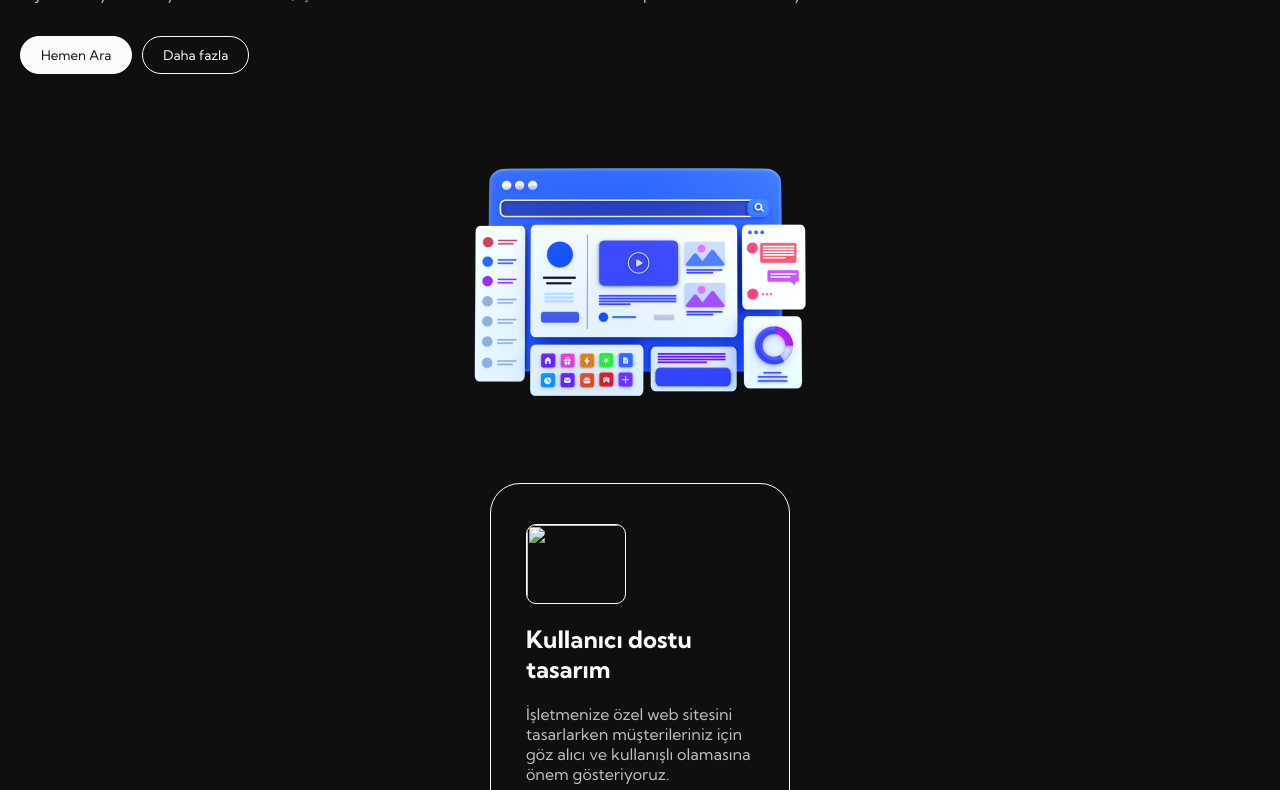
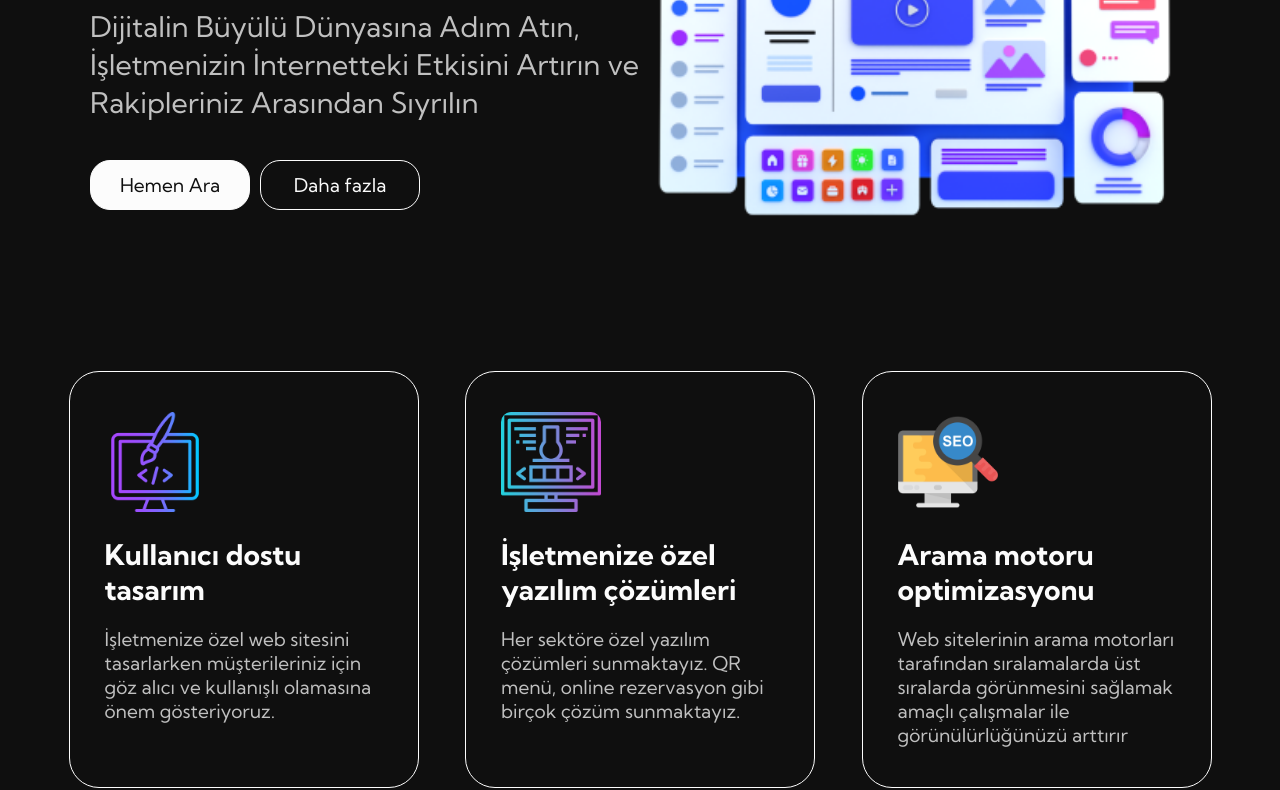
Before and after one commit to tsoysal/soysal-media-agency-website, a plain HTML site: page index.html in a window 1280 px wide. Shown: the part 267-1057 px from the top of the page. Drawn offline with Linux system fonts and the light colour scheme.

Commit message:
Add responsiveness

```diff
--- a/index.html
+++ b/index.html
@@ -13,11 +13,11 @@
     <link rel="stylesheet" href="style.css" />
   </head>
   <body>
-    <nav>
+    <nav class="container">
       <h1 class="logo">Soysal Media</h1>
       <button class="black-bg-btn">Hemen Ara</button>
     </nav>
-    <header>
+    <header class="container">
       <main class="content">
         <h1>
           <span class="first-line">İşletmenizi internete taşıyın</span>
@@ -38,7 +38,7 @@
     </header>
     <section class="features">
       <div class="feature">
-        <img src="" alt="" />
+        <img src="images/web-design.png" alt="" />
         <h2>Kullanıcı dostu tasarım</h2>
         <p>
           İşletmenize özel web sitesini tasarlarken müşterileriniz için göz
@@ -46,7 +46,7 @@
         </p>
       </div>
       <div class="feature">
-        <img src="" alt="" />
+        <img src="images/programming.png" alt="" />
         <h2>İşletmenize özel yazılım çözümleri</h2>
         <p>
           Her sektöre özel yazılım çözümleri sunmaktayız. QR menü, online
@@ -54,10 +54,10 @@
         </p>
       </div>
       <div class="feature">
-        <img src="" alt="" />
+        <img src="images/search-engine-optimization.png" alt="" />
         <h2>Arama motoru optimizasyonu</h2>
         <p>
-          web sitelerinin arama motorları tarafından sıralamalarda üst sıralarda
+          Web sitelerinin arama motorları tarafından sıralamalarda üst sıralarda
           görünmesini sağlamak amaçlı çalışmalar ile görünülürlüğünüzü arttırır
         </p>
       </div>
--- a/style.css
+++ b/style.css
@@ -25,6 +25,7 @@ body {
 .black-bg-btn {
     background-color: inherit;
     color: var(--white-color);
+    cursor: pointer;
 }
 
 .white-bg-btn {
@@ -37,14 +38,19 @@ button {
     padding: 10px 20px;
     border-radius: 20px;
     border: 1px solid var(--white-color);
+    cursor: pointer;
 }
 
 
 
 /* Nav Section */
 
+.container {
+    max-width: 600px;
+    margin-inline: auto;
+}
+
 nav {
-    max-width: 1200px;
     display: flex;
     justify-content: space-between;
     margin: 0 auto;
@@ -68,13 +74,15 @@ header {
 }
 
 .content h1{
-    font-size: 38px;
+    font-size: 3rem;
     line-height: 2.2rem;
+    margin-bottom: 2rem;
 }
 
 .content .first-line {
     display: block;
-    font-size: 26px;
+    font-size: 1.5rem;
+    margin-bottom: .8rem;
 }
 
 .content .second-line {
@@ -83,14 +91,22 @@ header {
 
 .content p {
     color: var(--gray-color);
-    margin: 30px 0;
+    margin-bottom: 2rem;
     line-height: 25px;
+    font-size: 1.2rem;
 }
 
 
 .buttons {
     display: flex;
     gap: 10px;
+}
+
+.buttons button {
+    width: 300px;
+    height: 50px;
+    font-size: 1.2rem;
+    cursor: pointer;
 }
 
 .main-image {
@@ -118,13 +134,11 @@ header {
     border: 1px solid var(--white-color);
     border-radius: 30px;
     padding: 40px 35px;
-    width: 300px;
+    max-width: 350px;
 }
 
 .feature img {
-    width: 100px;
-    height: 80px;
-    border: 1px solid var(--white-color);
+    height: 100px;
     border-radius: 10px;
     margin-bottom: 20px;
 }
@@ -154,3 +168,101 @@ footer p {
     text-align: center;
     padding: 20px 0;
 }
+
+
+@media screen and (min-width: 992px){
+    :root {
+        font-size: 19px;
+    }
+
+    .container {
+        max-width: 960px;
+    }
+
+    header {
+        flex-direction: row;
+        gap: 0;
+        justify-content: space-between;
+        align-items: center;
+        position: relative;
+        bottom: 50px;
+        height: 70vh;
+    }
+
+    header .content {
+        max-width: 50%;
+        margin-top: 0;
+    }
+
+    header .content h1 {
+        font-size: 2.5rem;
+    }
+
+    header .buttons button {
+        width: 160px;
+        font-size: 1rem;
+    }
+
+    header figure img{
+        width: 500px;
+    }
+
+    .features {
+        padding-inline:1.5rem;
+        margin-top: 0;
+        flex-direction: row;
+        justify-content: space-between;
+        align-items: stretch;
+    }
+    .feature {
+        width: 400px;
+    }
+}
+@media screen and (min-width: 1200px){
+
+    .container {
+        max-width: 1140px;
+    }
+
+    header .content h1{
+        font-size: 3rem;
+    }
+
+    header .content .first-line {
+        font-size: 2rem;
+    }
+
+    header .content p {
+        font-size: 1.5rem;
+        line-height: 2rem;
+    }
+
+    header figure img {
+        width: 600px;
+    }
+}
+@media screen and (min-width: 1400px){
+
+    .container {
+        max-width: 1320px;
+    }
+
+    header .content h1{
+        font-size: 3rem;
+        margin-bottom: 2.2rem;
+    }
+
+    header .content .first-line {
+        font-size: 2rem;
+    }
+
+    header .content p {
+        font-size: 1.5rem;
+        line-height: 2rem;
+        margin-bottom: 2.2rem;
+    }
+
+    header figure img {
+        width: 600px;
+    }
+}
```
Also changed, not shown: images/programming.png (added), images/search-engine-optimization.png (added), images/web-design.png (added).
